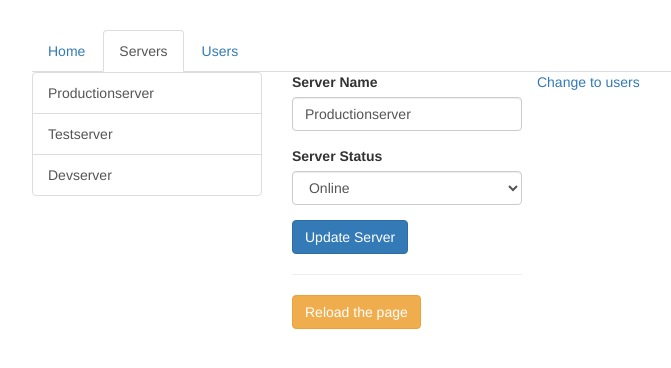
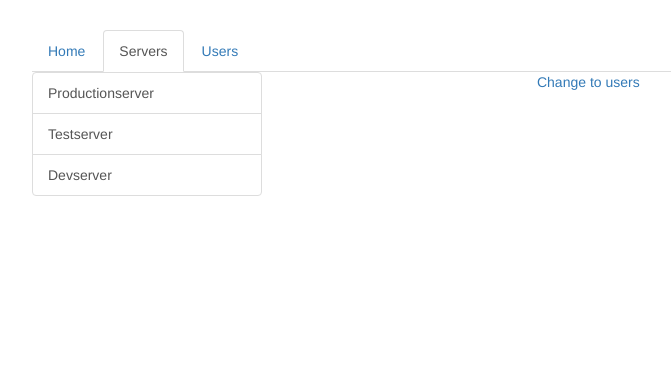
Before and after one commit to aljanjic/routing-start, an Angular app: page /servers in a window 1280 px wide. Shown: the top 368 px of the page, without its empty margins (233-904 px from the left). Built offline with nearby package versions, Linux system fonts and the light colour scheme.

Commit message:
Adding nested routes

```diff
--- a/src/app/servers/servers.component.html
+++ b/src/app/servers/servers.component.html
@@ -13,9 +13,11 @@
   </div>
   <a routerLink="/users">Change to users</a>
   <div class="col-xs-12 col-sm-4">
-    <app-edit-server></app-edit-server>
-    <hr>
+    <!-- <app-edit-server></app-edit-server> -->
+    <!-- <hr> -->
     <!-- <app-server></app-server> -->
-    <button class="btn btn-warning" (click)="onReload()"> Reload the page</button>
+    <!-- <button class="btn btn-warning" (click)="onReload()"> Reload the page</button> -->
+
+    <router-outlet></router-outlet>
   </div>
 </div>
--- a/src/app/users/users.component.html
+++ b/src/app/users/users.component.html
@@ -10,6 +10,7 @@
     </div>
   </div>
   <div class="col-xs-12 col-sm-4">
-    <app-user></app-user>
+    <!-- <app-user></app-user> -->
+    <router-outlet></router-outlet>
   </div>
 </div>
```
Also changed, not shown: src/app/app.module.ts (+8 -5 lines).
